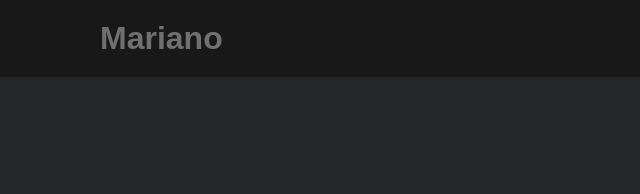
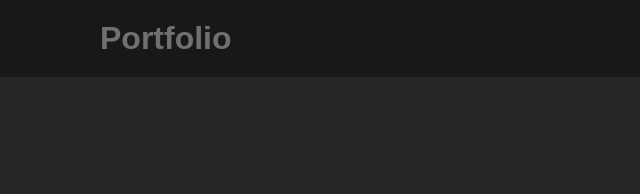
Before and after one commit to marsolmos/marsolmos.github.io, a plain HTML site: page index.html in a window 1280 px wide. Shown: the top 194 px of the page, 0-640 px from the left. Drawn offline with Linux system fonts and the light colour scheme.

Commit message:
check updates in pages

```diff
--- a/index.html
+++ b/index.html
@@ -6,14 +6,14 @@
     <meta http-equiv="X-UA-Compatible" content="ie=edge" />
     <link rel="stylesheet" href="css/animate.css" />
     <link rel="stylesheet" href="css/style.css" />
-    <title>Mariano Portfolio</title>
+    <title>Mariano Sanchez Portfolio</title>
   </head>
   <body>
 
 	<div class="container navbar">
 		<header>
 			<div class="lgo">
-				<h1>Mariano</h1>
+				<h1>Portfolio</h1>
 			</div>
 
 			<nav>
```
